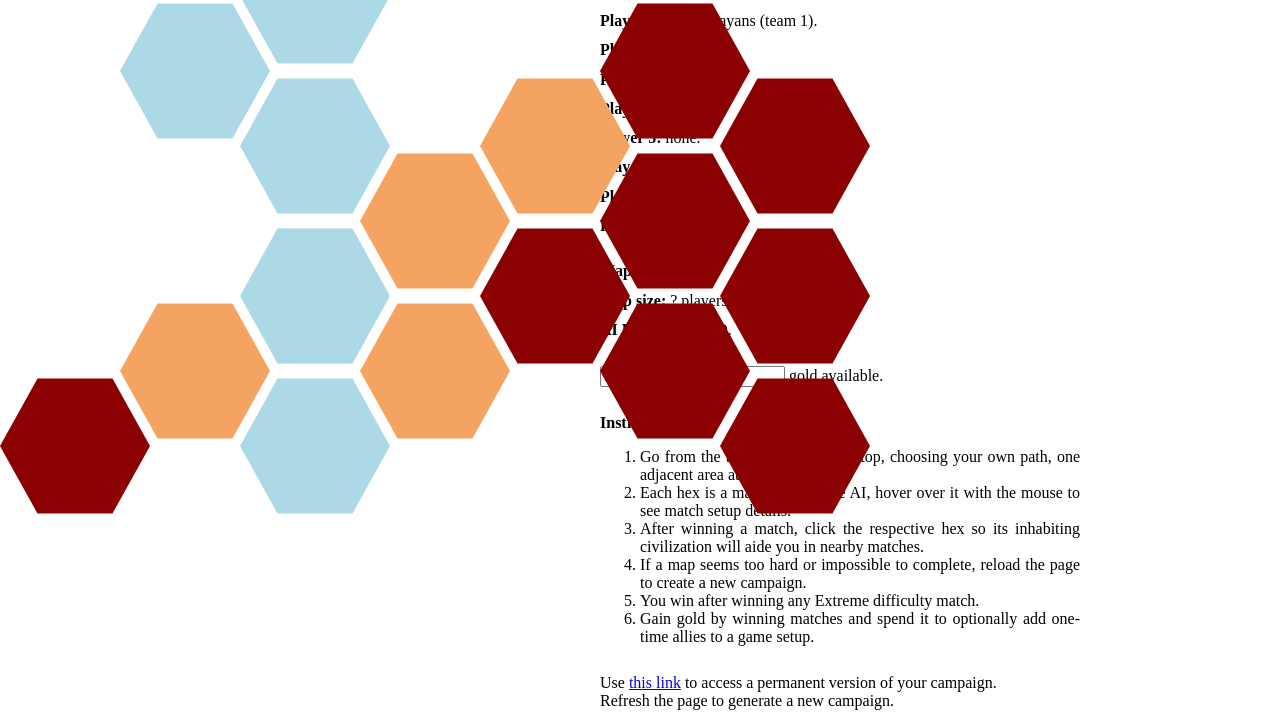
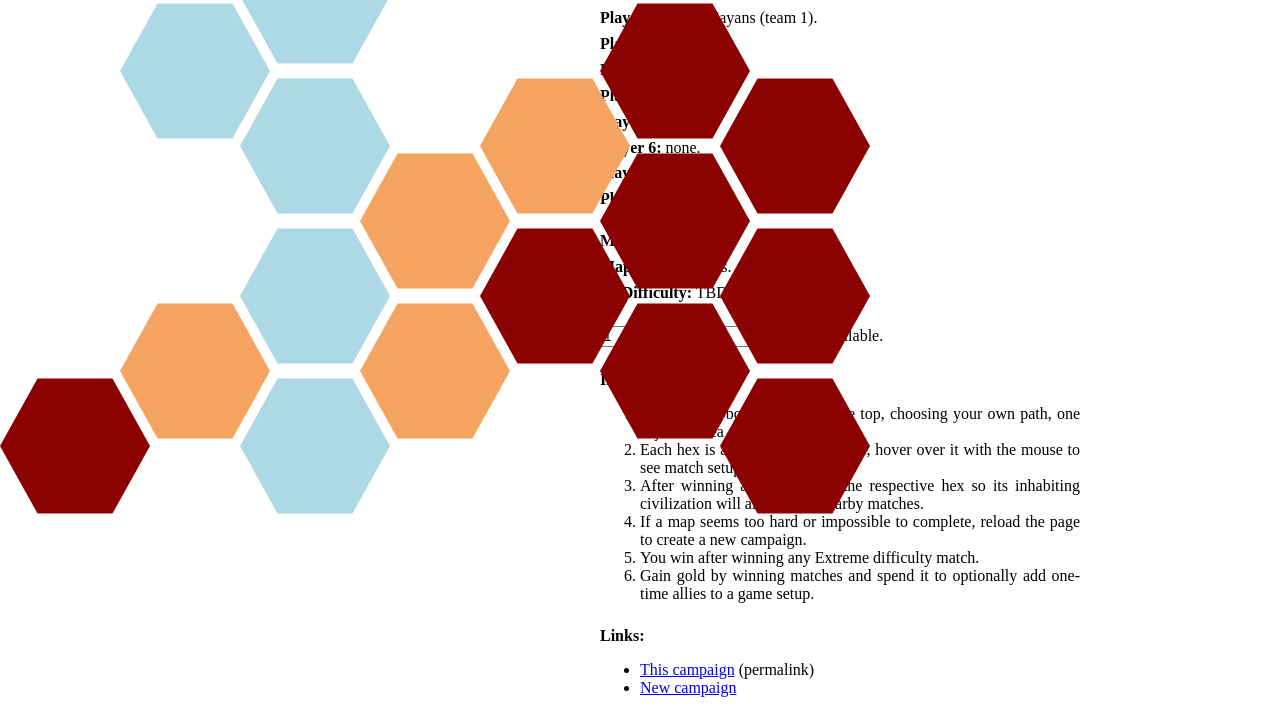
Before and after one commit to tukkek/aoe2de-campaign, a plain HTML site: page index.html in a window 1280 px wide. Shown: the part 79-800 px from the top of the page. Drawn offline with nearby package versions, Linux system fonts and the light colour scheme.

Commit message:
Links to current and new campaigns

```diff
--- a/index.html
+++ b/index.html
@@ -59,9 +59,12 @@
       <li>Gain gold by winning matches and spend it to optionally add one-time allies to a game setup.</li>
     </ul>
   </div>
-  <div id='permalink'>
-    <p>Use <a>this link</a> to access a permanent version of your campaign.</p>
-    <p>Refresh the page to generate a new campaign.</p>
+  <div id='links'>
+    <strong>Links:</strong>
+    <ul>
+      <li><a id='permalink'>This campaign</a> (permalink)</li>
+      <li><a id='freshlink'>New campaign</a></li>
+    <ul>
   </div>
 </div>
 <script src="//cdnjs.cloudflare.com/ajax/libs/seedrandom/3.0.5/seedrandom.min.js"></script>
--- a/src/sidebar.js
+++ b/src/sidebar.js
@@ -6,7 +6,6 @@ const DIFFICULTY=['easiest','standard','moderate','hard','hardest','extreme','ex
 const SIDEBAR=document.querySelector('#sidebar')
 const PLAYERS=Array.from(SIDEBAR.querySelectorAll('div')).slice(0,8)
 const GOLD=SIDEBAR.querySelector('input')
-const PERMALINK=SIDEBAR.querySelector('#permalink a')
 
 function set(div,text){div.querySelector('span').innerHTML=text}
 function setplayer(div,text,team){set(div,text+` (team ${team}).`)}
@@ -48,5 +47,7 @@ export function setup(){
   let permalink=new URL(document.location)
   if(!permalink.searchParams.get('seed'))
     permalink.searchParams.append('seed',rpg.SEED)
-  PERMALINK.href=permalink
+  SIDEBAR.querySelector('#permalink').href=permalink
+  permalink.searchParams.delete('seed')
+  SIDEBAR.querySelector('#freshlink').href=permalink
 }
--- a/style/sidebar.css
+++ b/style/sidebar.css
@@ -19,7 +19,3 @@
 #sidebar #mapstyle{
   margin-top:1em;
 }
-#sidebar #permalink p{
-  margin:0;
-  padding:0;
-}
```
